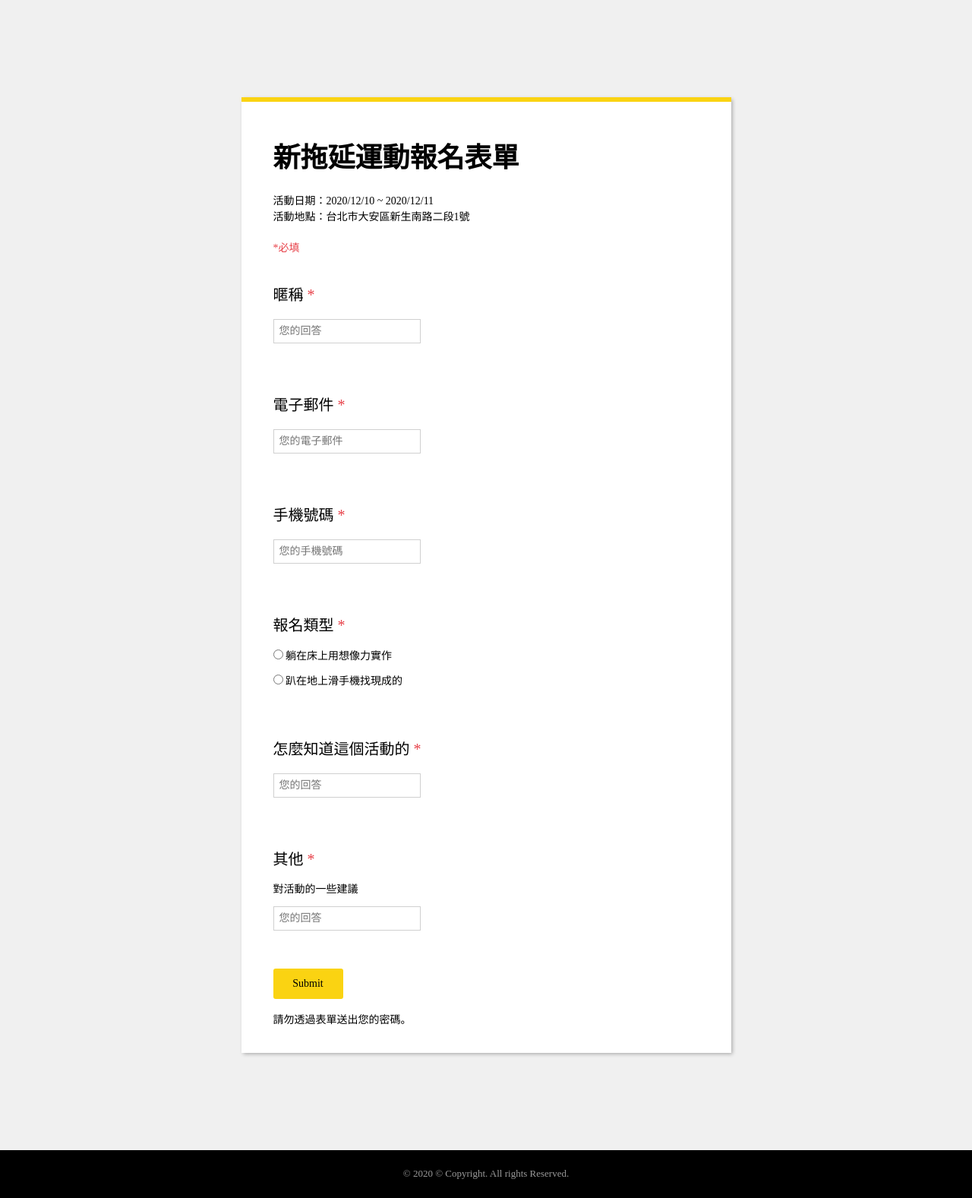
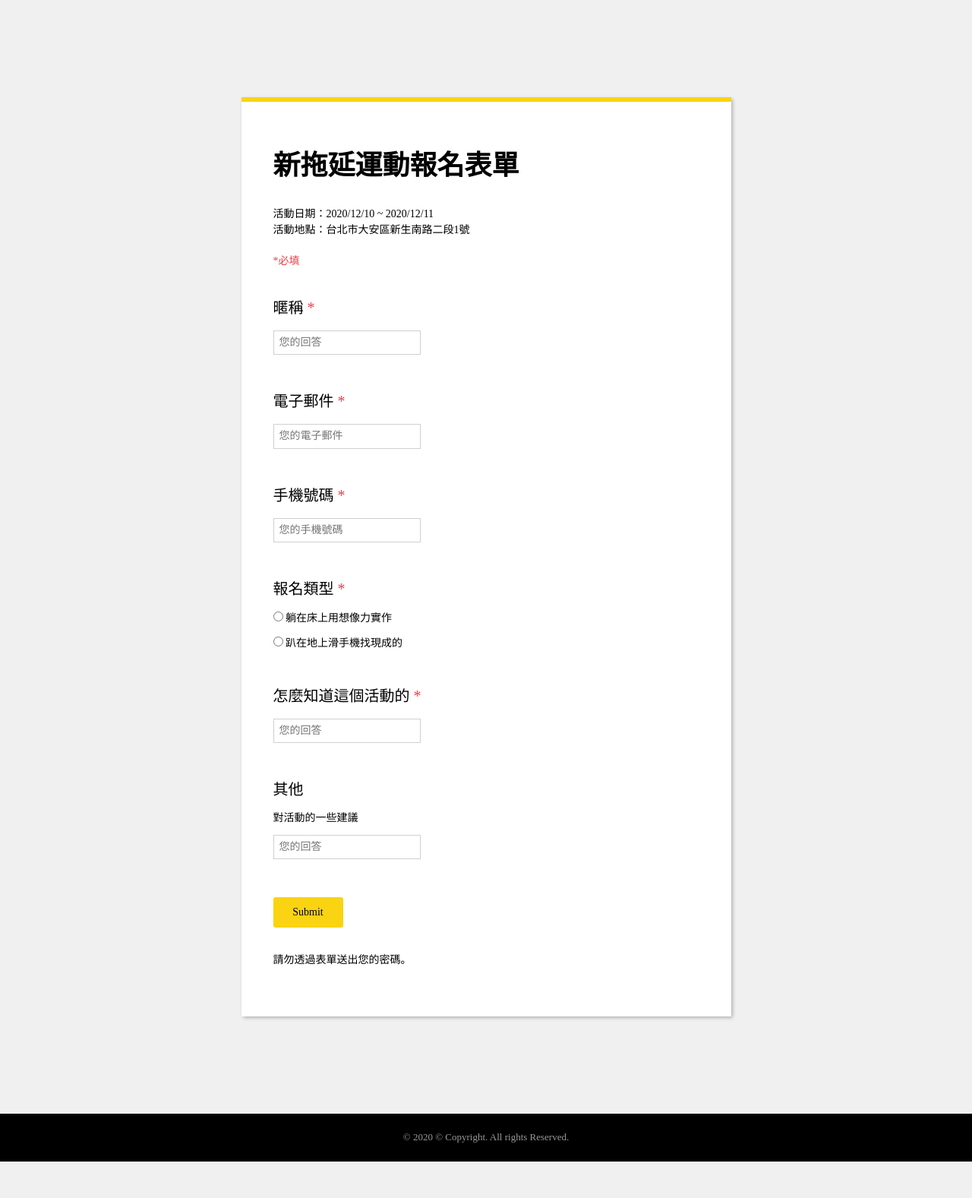
Before and after one commit to Lidemy/mentor-program-5th-neniz77, a PHP site: page / in a window 1280 px wide. Shown: the whole page at 76% size. After the commit the page ends 1529 px from the top, so only its background shows below. Run offline with PHP 8.4, Linux system fonts and the light colour scheme.

Commit message:
update hw2

```diff
--- a/homeworks/week6/hw2/index.html
+++ b/homeworks/week6/hw2/index.html
@@ -9,47 +9,45 @@
   </head>
   <body>
     <div class="wrapper">
-      <header>
-        <h1>新拖延運動報名表單</h1>
-        <div class="info">
+      <form class="apply-form">
+        <h1 class="apply-form__title">新拖延運動報名表單</h1>
+        <div class="apply-form__desc">
           活動日期：2020/12/10 ~ 2020/12/11</br>
           活動地點：台北市大安區新生南路二段1號
-          <p class="alert">*必填</p>
+          <p class="apply-form__alert">*必填</p>
         </div>
-      </header>
-      <form>
-        <div class="fill-in">
-          <h3>暱稱</h3>
+        <div class="input-block">
+          <div class="input-block__title required">暱稱</div>
           <input type="text" name="nickname" placeholder="您的回答" />
         </div>
-        <div class="fill-in">
-          <h3>電子郵件</h3>
+        <div class="input-block">
+          <div class="input-block__title required">電子郵件</div>
           <input type="email" name="email" placeholder="您的電子郵件" />
         </div>
-        <div class="fill-in">
-          <h3>手機號碼</h3>
+        <div class="input-block">
+          <div class="input-block__title required">手機號碼</div>
           <input type="tel" name="phoneNumber" placeholder="您的手機號碼" />
         </div>
-        <div class="fill-in">
-          <h3>報名類型</h3>
-          <input type="radio" name="register-type" />
-          躺在床上用想像力實作<br /><br />
-          <input type="radio" name="register-type" />
-          趴在地上滑手機找現成的
+        <div class="input-block">
+          <div class="input-block__title required">報名類型</div>
+          </label><input type="radio" name="register-type" />
+          躺在床上用想像力實作</label><br /><br />
+          <label><input type="radio" name="register-type" />
+          趴在地上滑手機找現成的</label>
         </div>
-        <div class="fill-in">
-          <h3>怎麼知道這個活動的</h3>
+        <div class="input-block">
+          <div class="input-block__title required">怎麼知道這個活動的</div>
           <input type="text" placeholder="您的回答" />
         </div>
-        <div class="fill-in">
-          <h3>其他</h3>
+        <div class="input-block">
+          <div class="input-block__title">其他</div>
           <p>對活動的一些建議</p>
           <input type="text" placeholder="您的回答" />
         </div>
-        <div class="submit">
+        <div class="apply-form__submit">
           <input type="submit" />
         </div>
-        <div class="note">請勿透過表單送出您的密碼。</div>
+        <div class="apply-form__desc">請勿透過表單送出您的密碼。</div>
       </form>
     </div>
     <footer>© 2020 © Copyright. All rights Reserved.</footer>
--- a/homeworks/week6/hw2/style.css
+++ b/homeworks/week6/hw2/style.css
@@ -1,70 +1,67 @@
-*{
-  position:relative;
+* {
+  position: relative;
   box-sizing: border-box;
   font-size: 14px;
   /* outline: 1px solid gold; */
 }
-body{
-  background-color: rgb(240,240,240);
+body {
+  background-color: rgb(240, 240, 240);
 }
-.wrapper{
+.wrapper {
   border-top: 6px solid #fad312;
   max-width: 645px;
   margin: 10% auto;
-  background-color: rgb(255,255,255);
+  background-color: rgb(255, 255, 255);
   box-shadow: 1.8px 2.4px 5px 0px rgba(0, 0, 0, 0.3);
-  padding: 0 42px;
+  padding: 64px 42px;
 }
-header h1{
-  margin-top: 54px;
+.apply-form__title {
+  margin: 0;
   font-size: 36px;
 }
-.info{
+.apply-form__desc {
+  margin-top: 32px;
   line-height: 1.5em;
 }
-.alert{
+.apply-form__alert {
   color: #e74149;
   margin-top: 20px;
   margin-bottom: 40px;
 }
-.fill-in h3{
+.input-block {
+  margin-bottom: 50px;
+}
+.input-block__title {
   font-size: 20px;
   font-weight: normal;
+  margin-bottom: 18px;
 }
-.fill-in{
-  padding-bottom: 50px;
+.required::after {
+  content: ' *';
+  color: #e74149;
 }
-.fill-in h3::after{
-  content:' *';
-  color:#e74149;
+.input-block input {
+  padding: 7px;
+  border: 1px solid #d0d0d0;
 }
-.fill-in input{
-  padding:7px;
-  border:1px solid #d0d0d0;
-
-}
-.note{
-  padding-top: 20px;
-  padding-bottom: 35px;
-}
-.submit input{
+.apply-form__submit input {
   border: 0 none;
   background-color: #fad312;
   border-radius: 3px;
-  display:block;
+  display: block;
   width: 92px;
   height: 40px;
 }
-footer{
+footer {
   font-size: 13px;
   text-align: center;
-  color:#999999;
+  color: #999999;
   padding: 24px 12px;
   background-color: black;
 }
 /* media-query */
-@media only screen and (max-device-width : 768px){
-.wrapper{
-  width: 90%;
+@media only screen and (max-device-width: 768px) {
+  .wrapper {
+    width: 90%;
+  }
 }
-}
```
